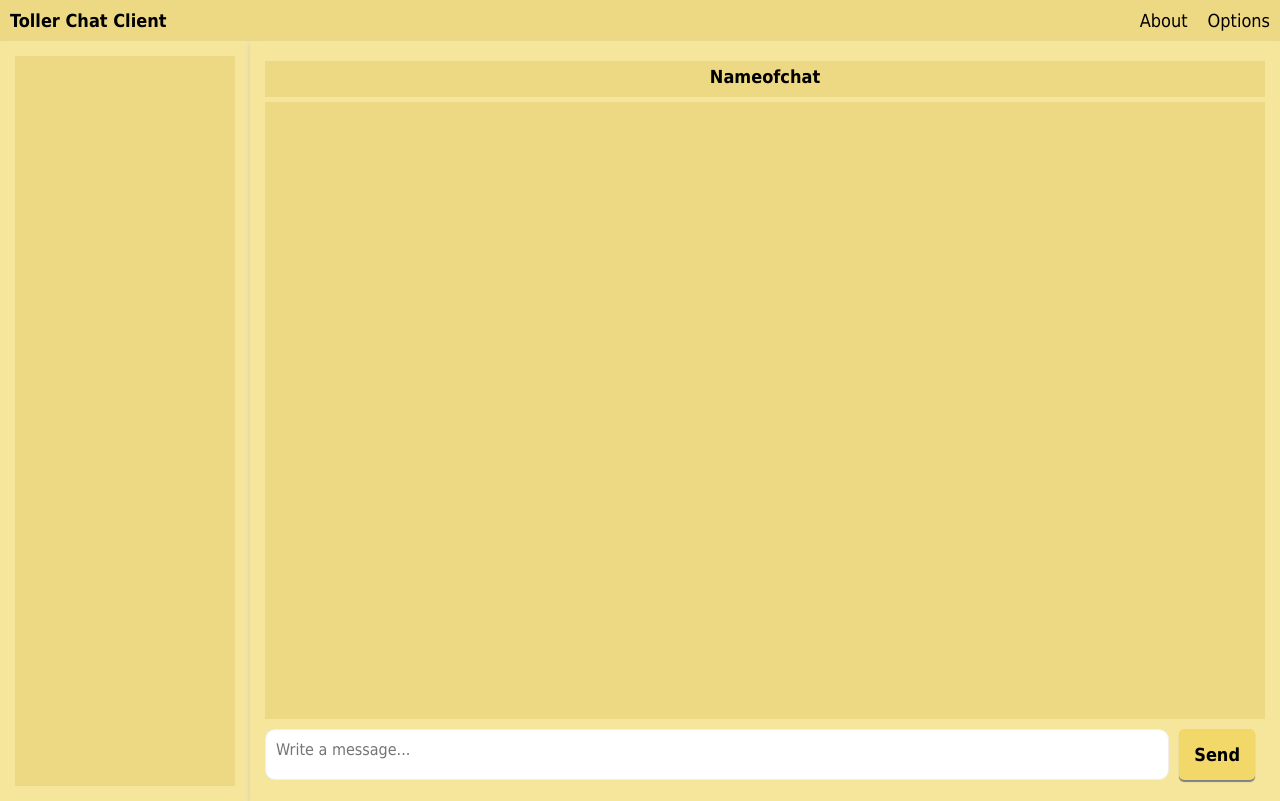
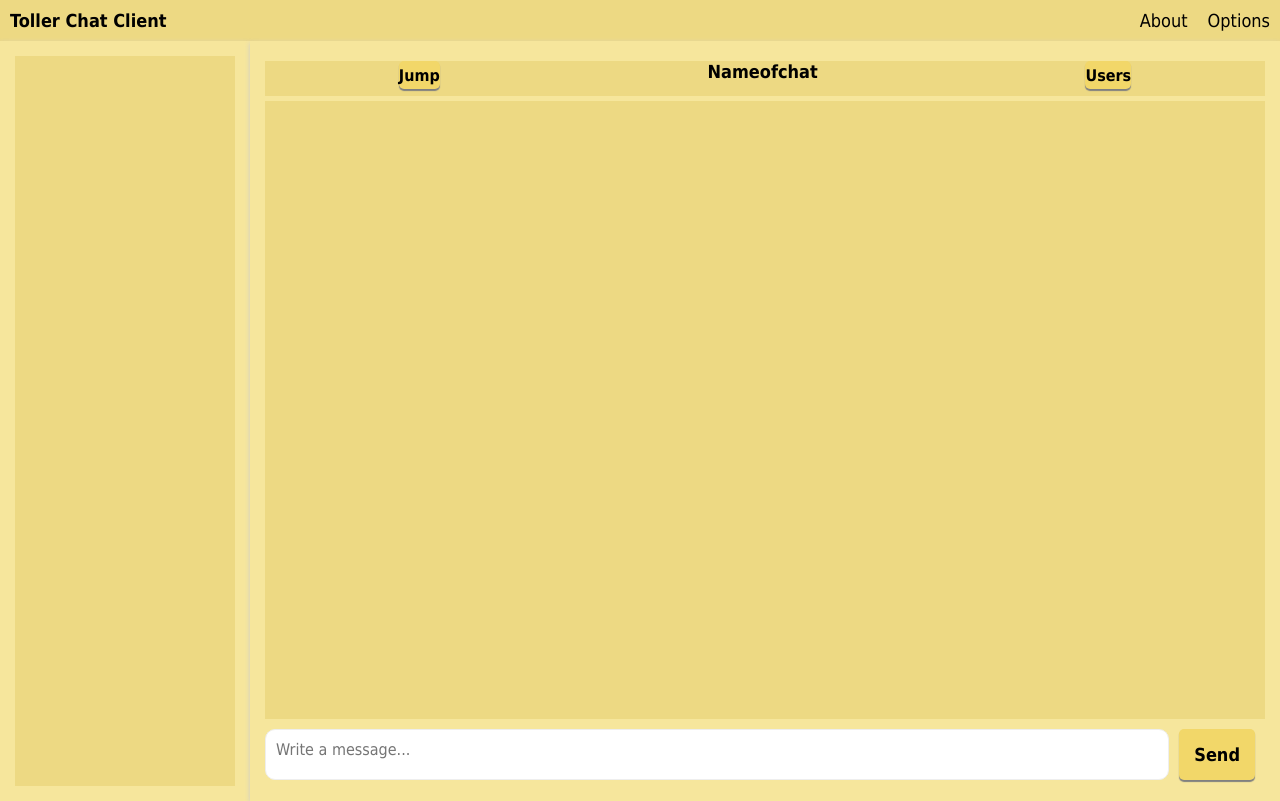
Before and after one commit to guserav/WebEngiMitLenni, a website built with webpack: page index.html in a window 1280 px wide. Built offline with nearby package versions, Linux system fonts and the light colour scheme.

Commit message:
Scroll button, update to loadmessage

```diff
--- a/index.html
+++ b/index.html
@@ -41,7 +41,8 @@
 <div class="chatbox">
     <div class="chatheader">
         <p id="chatheader">Nameofchat</p>
-
+        <button id="userlist">Users</button>
+        <button id="scroll" onclick="scrolldown()">Jump</button>
     </div>
     <div id="chatlogs" class="chatlogs">
 
--- a/js/main.js
+++ b/js/main.js
@@ -4,14 +4,22 @@ const apiurl = "http://danielrutz.de:3000/api";
 var username = "user12"; //müssen wir noch irgendwie beim einlogen bekommen
 
 
-window.onload = function startup(){
+window.onload = function startup() {
+
+    var chatlogs = document.getElementById("chatlogs");
     loadlobbys();
-
 };
 
-//test function vor message html build
+    function scrolldown() {
+        chatlogs.scrollTop = chatlogs.scrollHeight;
+
+    }
+
+    function sendtext() {
+        console.log("jop");
+    }
+
     function buildmessage(usernameS,textS,timeS){
-    var chatlogs = document.getElementById("chatlogs");
         var divchat = document.createElement("div");
         if(usernameS == username){
             divchat.className = "chat self";
@@ -36,8 +44,9 @@ function buildmessage(usernameS,textS,timeS){
 
 
     function loadmessage(room){
+
         var messageurl = apiurl +"/chats/"+room;
-
+        chatlogs.innerHTML = "";
 
         //TODO  authenticaon not hardcoded/localstorage
         var messagerequest = new Request(messageurl, {
@@ -47,13 +56,12 @@ function loadmessage(room){
             }
 
         });
-
         fetch(messagerequest)
             .then(function(resp) {
                 return resp.json();
             })
             .then(function (data){
-            var chatlogs = document.getElementById("chatlogs");
+                console.log(data);
 
                 data.forEach(function(item){
                     var usernameS = item.user;
@@ -61,14 +69,14 @@ function loadmessage(room){
 
                     var timestamp = new Date(item.timestamp);
                     var h = timestamp.getHours(); var m =timestamp.getMinutes();
-                if(m < 10){ m = "0"+m}
+                    if(m < 10){ m = "0"+m;}
                     var timeS =  h+":"+m;
 
 
                     buildmessage(usernameS,textS,timeS);
                 });
-            //scrolldown
-            chatlogs.scrollTop = chatlogs.scrollHeight;
+
+                scrolldown();
 
 
             })
@@ -102,7 +110,7 @@ function loadlobbys(){
                     divbutton.className = "lobby";
                     var newbutton = document.createElement("button");
                     newbutton.className = "lobbyname";
-                newbutton.onclick = function () {switchlobby(this.innerHTML)};
+                    newbutton.onclick = function () {switchlobby(this.innerHTML);};
                     newbutton.innerHTML = item;
                     divbutton.appendChild(newbutton);
                     document.getElementById("lobbylogs").appendChild(divbutton);
--- a/style/style.css
+++ b/style/style.css
@@ -42,13 +42,45 @@ body{background: #EDD983;}
     width:100%;
     height: 5%;
     background: #EDD983;
-    padding: 5px;
+    display:flex;
+    justify-content: space-around;
     margin: 5px 0;
     min-height: 1.7em;
+
+
+}
+.chatheader button{
+    background: #F2D769;
+
+    font-size: 16px;
+    height: 80%;
+    font-weight: bold;
+    color: black;
+    border: none;
+    border-radius: 5px;
+    box-shadow: 0 2px 1px gray;
+    cursor: pointer;
+    outline: none;
+
+
+    -webkit-animation: background .2s ease;
+    -moz-transition:  background .2s ease;
+    -o-transition:  background .2s ease;
+}
+.chatheader button:hover{
+    background: #E0C65B;
+
+}
+#chatheader{
+
+
     font-size: 18px;
     font-weight: bold;
     text-align: center;
+    order: 2;
 }
+#userlist{order: 3;}
+#scroll{order: 1;}
 
 
 /*start inner chat*/
@@ -331,7 +363,6 @@ body{background: #EDD983;}
     display: flex;
     flex-direction: column;
 }
-@media all {
-    .top{ order:1;}
-    .wrapper{ order:2;}
-}
+
+.top{ order:1;}
+.wrapper{ order:2;}
```
Lines whose indentation alone changed are shown as unchanged.
